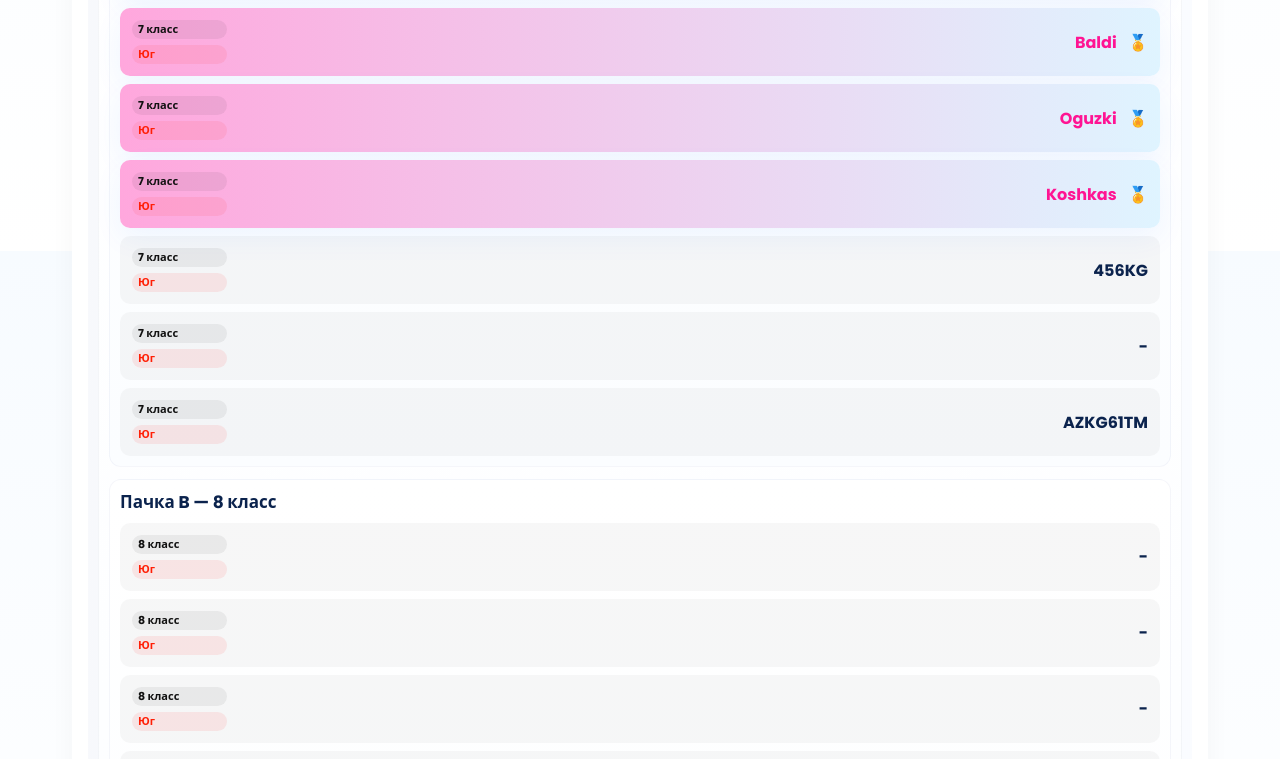
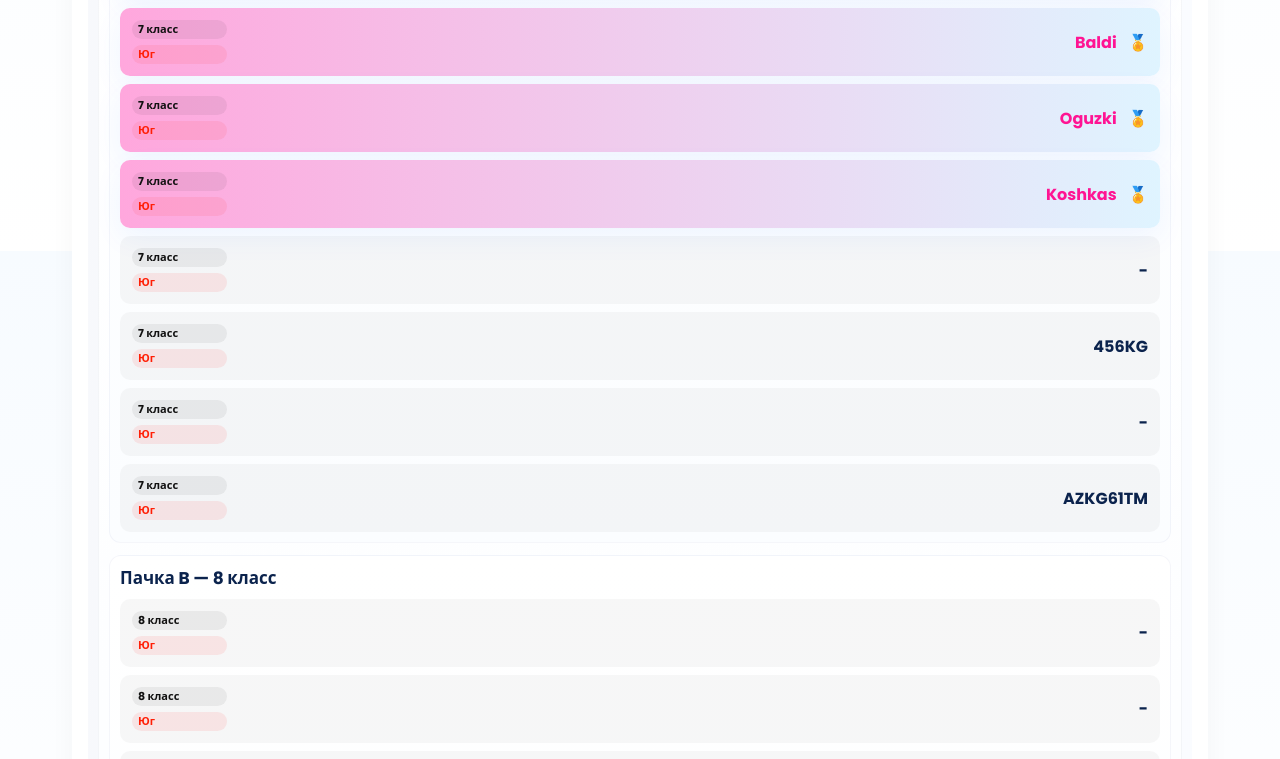
Before and after one commit to mecom-info/-, a plain HTML site: page index.html in a window 1280 px wide. Shown: the part 2949-3708 px from the top of the page. Drawn offline with Linux system fonts and the light colour scheme.

Commit message:
Update index.html

```diff
--- a/index.html
+++ b/index.html
@@ -1826,7 +1826,7 @@
               { name: "Baldi", grade: "7", branch: "Юг" },
               { name: "Oguzki", grade: "7", branch: "Юг" },
               { name: "Koshkas", grade: "7", branch: "Юг" },
-              { name: "", grade: "7", branch: "Юг" },
+              { name: "-", grade: "7", branch: "Юг" },
               { name: "456KG", grade: "7", branch: "Юг" },
               { name: "-", grade: "7", branch: "Юг" },
               { name: "AZKG61TM", grade: "7", branch: "Юг" }
```
